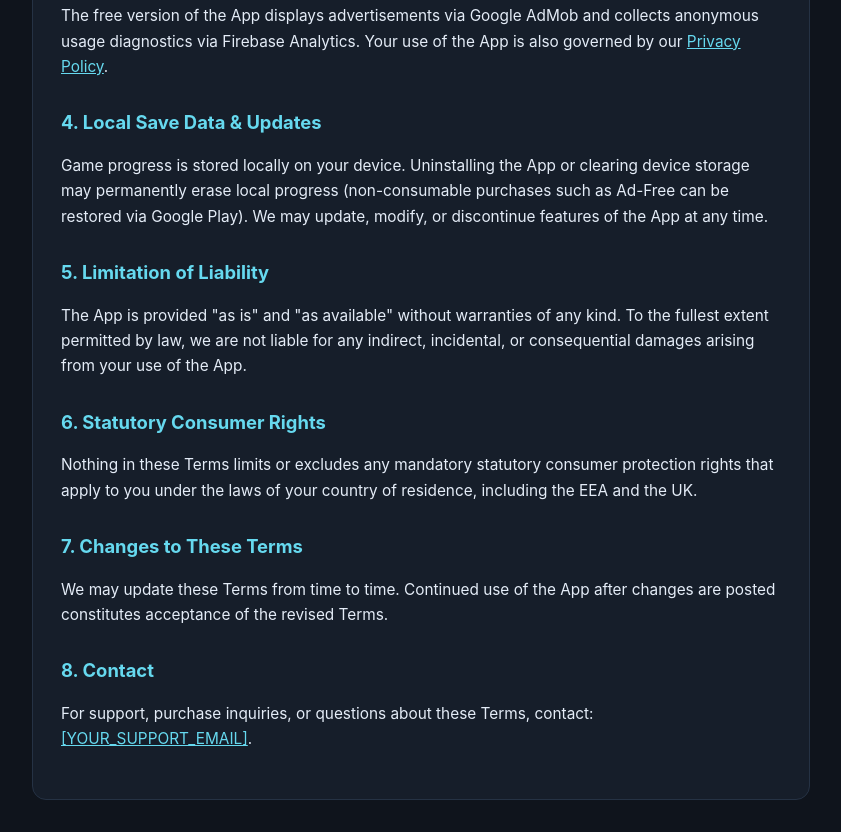
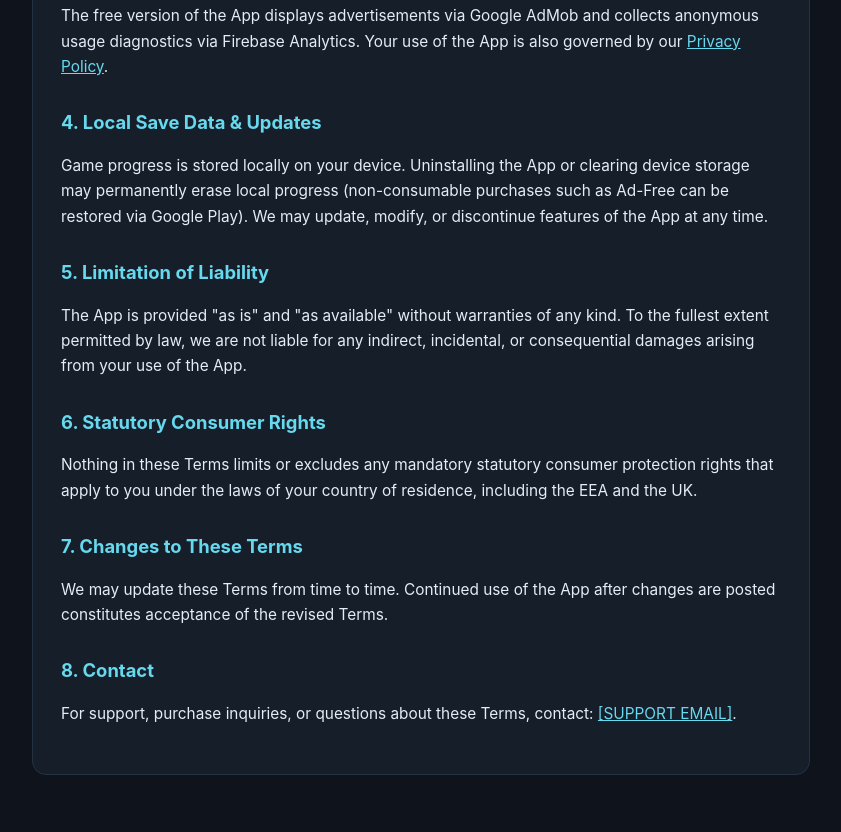
Before and after one commit to kaziamanul/kaziamanul.github.io, a plain HTML site: page node-router/terms.html in a window 1280 px wide. Shown: the part 623-1455 px from the top of the page, without its empty margins (219-1060 px from the left). After the commit the page ends 1430 px from the top, so only its background shows below. Drawn offline with Linux system fonts and the light colour scheme.

Commit message:
Update support email placeholder in terms.html

```diff
--- a/node-router/terms.html
+++ b/node-router/terms.html
@@ -66,7 +66,7 @@
     <p>We may update these Terms from time to time. Continued use of the App after changes are posted constitutes acceptance of the revised Terms.</p>
 
     <h2>8. Contact</h2>
-    <p>For support, purchase inquiries, or questions about these Terms, contact: <a href="mailto:[kazi.aman@proton.me]">[YOUR_SUPPORT_EMAIL]</a>.</p>
+    <p>For support, purchase inquiries, or questions about these Terms, contact: <a href="mailto:[kazi.aman@proton.me]">[SUPPORT EMAIL]</a>.</p>
   </main>
 </body>
 </html>
```
